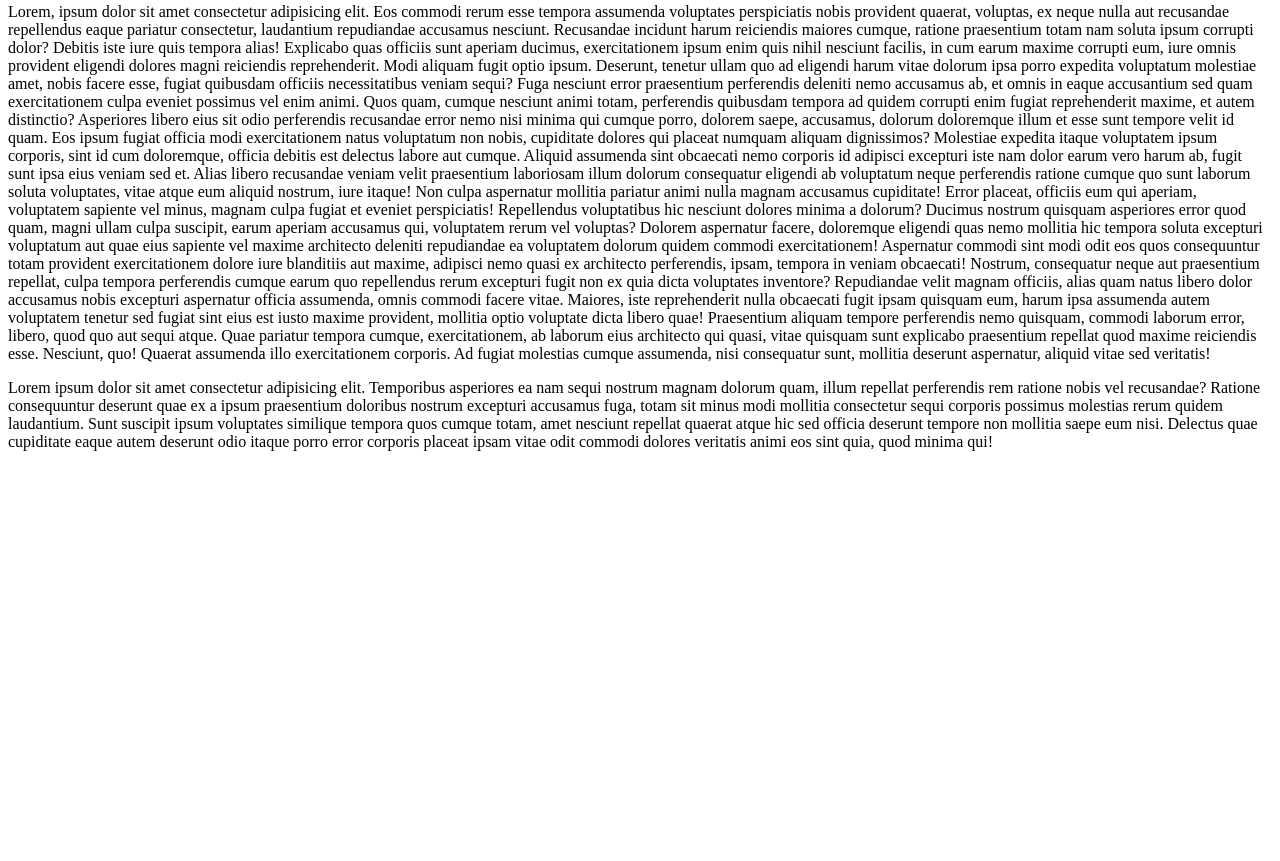
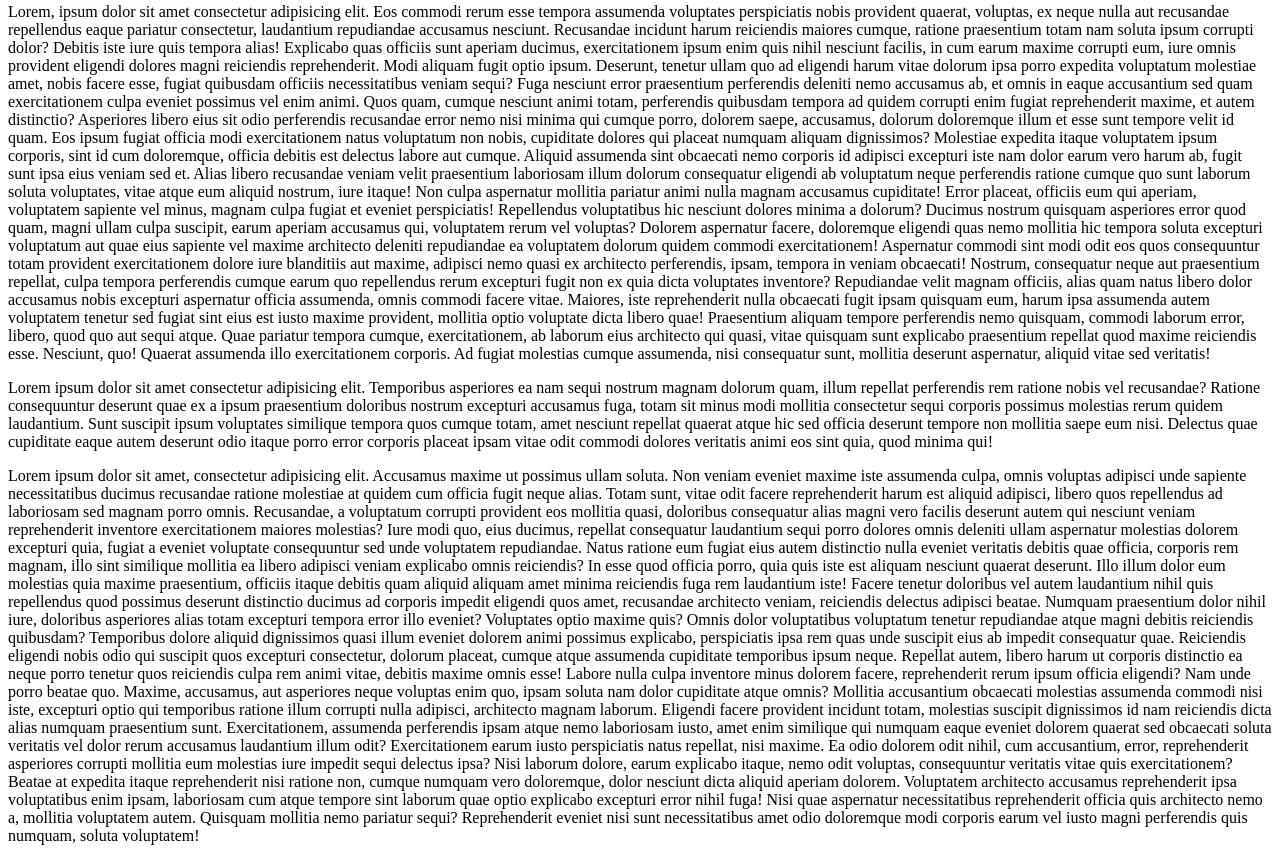
Before and after one commit to najmulhasan/learning-html, a plain HTML site: page index.html in a window 1280 px wide. Shown: the part 803-1664 px from the top of the page. Before the commit the page ends 1270 px from the top, so only its background shows below. Drawn offline with Linux system fonts and the light colour scheme.

```diff
--- a/index.html
+++ b/index.html
@@ -170,6 +170,47 @@
             similique tempora quos cumque totam, amet nesciunt repellat quaerat atque hic sed officia deserunt tempore
             non mollitia saepe eum nisi. Delectus quae cupiditate eaque autem deserunt odio itaque porro error corporis
             placeat ipsam vitae odit commodi dolores veritatis animi eos sint quia, quod minima qui!</p>
+        <article>
+            <p>Lorem ipsum dolor sit amet, consectetur adipisicing elit. Accusamus maxime ut possimus ullam soluta. Non
+                veniam eveniet maxime iste assumenda culpa, omnis voluptas adipisci unde sapiente necessitatibus ducimus
+                recusandae ratione molestiae at quidem cum officia fugit neque alias. Totam sunt, vitae odit facere
+                reprehenderit harum est aliquid adipisci, libero quos repellendus ad laboriosam sed magnam porro omnis.
+                Recusandae, a voluptatum corrupti provident eos mollitia quasi, doloribus consequatur alias magni vero
+                facilis deserunt autem qui nesciunt veniam reprehenderit inventore exercitationem maiores molestias?
+                Iure modi quo, eius ducimus, repellat consequatur laudantium sequi porro dolores omnis deleniti ullam
+                aspernatur molestias dolorem excepturi quia, fugiat a eveniet voluptate consequuntur sed unde voluptatem
+                repudiandae. Natus ratione eum fugiat eius autem distinctio nulla eveniet veritatis debitis quae
+                officia, corporis rem magnam, illo sint similique mollitia ea libero adipisci veniam explicabo omnis
+                reiciendis? In esse quod officia porro, quia quis iste est aliquam nesciunt quaerat deserunt. Illo illum
+                dolor eum molestias quia maxime praesentium, officiis itaque debitis quam aliquid aliquam amet minima
+                reiciendis fuga rem laudantium iste! Facere tenetur doloribus vel autem laudantium nihil quis
+                repellendus quod possimus deserunt distinctio ducimus ad corporis impedit eligendi quos amet, recusandae
+                architecto veniam, reiciendis delectus adipisci beatae. Numquam praesentium dolor nihil iure, doloribus
+                asperiores alias totam excepturi tempora error illo eveniet? Voluptates optio maxime quis? Omnis dolor
+                voluptatibus voluptatum tenetur repudiandae atque magni debitis reiciendis quibusdam? Temporibus dolore
+                aliquid dignissimos quasi illum eveniet dolorem animi possimus explicabo, perspiciatis ipsa rem quas
+                unde suscipit eius ab impedit consequatur quae. Reiciendis eligendi nobis odio qui suscipit quos
+                excepturi consectetur, dolorum placeat, cumque atque assumenda cupiditate temporibus ipsum neque.
+                Repellat autem, libero harum ut corporis distinctio ea neque porro tenetur quos reiciendis culpa rem
+                animi vitae, debitis maxime omnis esse! Labore nulla culpa inventore minus dolorem facere, reprehenderit
+                rerum ipsum officia eligendi? Nam unde porro beatae quo. Maxime, accusamus, aut asperiores neque
+                voluptas enim quo, ipsam soluta nam dolor cupiditate atque omnis? Mollitia accusantium obcaecati
+                molestias assumenda commodi nisi iste, excepturi optio qui temporibus ratione illum corrupti nulla
+                adipisci, architecto magnam laborum. Eligendi facere provident incidunt totam, molestias suscipit
+                dignissimos id nam reiciendis dicta alias numquam praesentium sunt. Exercitationem, assumenda
+                perferendis ipsam atque nemo laboriosam iusto, amet enim similique qui numquam eaque eveniet dolorem
+                quaerat sed obcaecati soluta veritatis vel dolor rerum accusamus laudantium illum odit? Exercitationem
+                earum iusto perspiciatis natus repellat, nisi maxime. Ea odio dolorem odit nihil, cum accusantium,
+                error, reprehenderit asperiores corrupti mollitia eum molestias iure impedit sequi delectus ipsa? Nisi
+                laborum dolore, earum explicabo itaque, nemo odit voluptas, consequuntur veritatis vitae quis
+                exercitationem? Beatae at expedita itaque reprehenderit nisi ratione non, cumque numquam vero
+                doloremque, dolor nesciunt dicta aliquid aperiam dolorem. Voluptatem architecto accusamus reprehenderit
+                ipsa voluptatibus enim ipsam, laboriosam cum atque tempore sint laborum quae optio explicabo excepturi
+                error nihil fuga! Nisi quae aspernatur necessitatibus reprehenderit officia quis architecto nemo a,
+                mollitia voluptatem autem. Quisquam mollitia nemo pariatur sequi? Reprehenderit eveniet nisi sunt
+                necessitatibus amet odio doloremque modi corporis earum vel iusto magni perferendis quis numquam, soluta
+                voluptatem!</p>
+        </article>
     </main>
 
 </body>
--- a/style.css
+++ b/style.css
@@ -28,7 +28,7 @@ li a:hover {
     background-color: #f47a92;
 }
 
-/* .author-image {
+/* .author-image
     vertical-align: middle;
     width: 20px;
     height: 20px;
```
Also changed, not shown: blog.html (+7 -0 lines), 1 other file.
